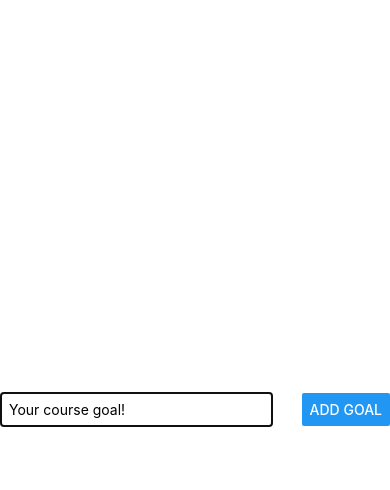
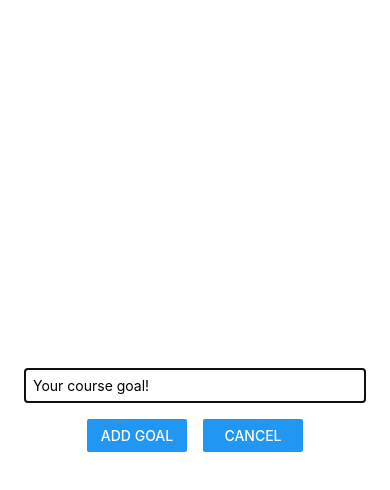
Before and after one commit to jorgearguellles/react-native, a React Native app in the folder RNCourse/: screen / in a window 390 px wide. Both pictures are taken after a click on the button "ADD NEW GOAL !". Shown: the top 490 px of the page. Built offline with nearby package versions, Linux system fonts and the light colour scheme.

Commit message:
🥕 Add styling on Modal Overlay

```diff
--- a/RNCourse/components/GoalInput.js
+++ b/RNCourse/components/GoalInput.js
@@ -14,6 +14,10 @@ function GoalInput(props){
     setEnteredGoalText('');
   };
 
+  function closeModalHandler(){
+    console.log('Close Modal')
+  }
+
   return (
     <Modal visible={visible} animationType="slide">
       <View style={styles.inputContainer}>
@@ -23,11 +27,20 @@ function GoalInput(props){
           onChangeText={goalInputHandler}
           value={enteredGoalText}
           />
-        <Button
-          title='Add goal'
-          style={styles.button}
-          onPress={addGoalHandler}
-          />
+        <View style={styles.buttonContainer}>
+          <View style={styles.button}>
+            <Button
+              title='Add goal'
+              onPress={addGoalHandler}
+              />
+          </View>
+          <View style={styles.button}>
+            <Button
+              title='Cancel'
+              onPress={closeModalHandler}
+              />
+          </View>
+        </View>
       </View>
     </Modal>
   )
@@ -37,9 +50,9 @@ export default GoalInput;
 
 const styles = StyleSheet.create({
   inputContainer:{
+    padding: 24,
     flex: 1,
-    flexDirection: 'row',
-    justifyContent: 'space-between',
+    justifyContent: 'center',
     alignItems: 'center',
     marginBottom: 24,
     borderBottomWidth: 1,
@@ -48,8 +61,15 @@ const styles = StyleSheet.create({
   textInput:{
     borderWidth: 1,
     borderColor: '#cccccc',
-    width: '70%',
-    marginRight: 8,
+    width: '100%',
     padding: 8,
   },
+  buttonContainer: {
+    marginTop: 16,
+    flexDirection: 'row'
+  },
+  button:{
+    width: 100,
+    marginHorizontal: 8,
+  }
 });
```
